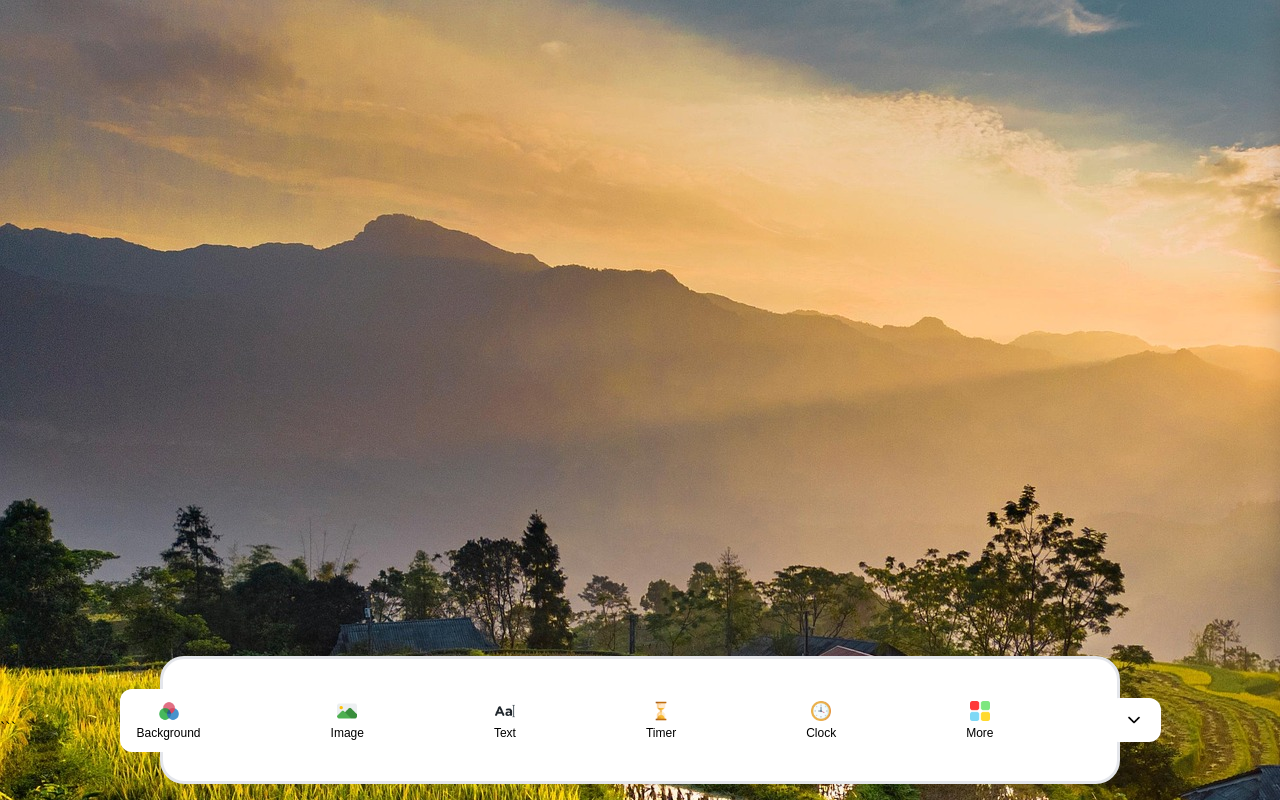
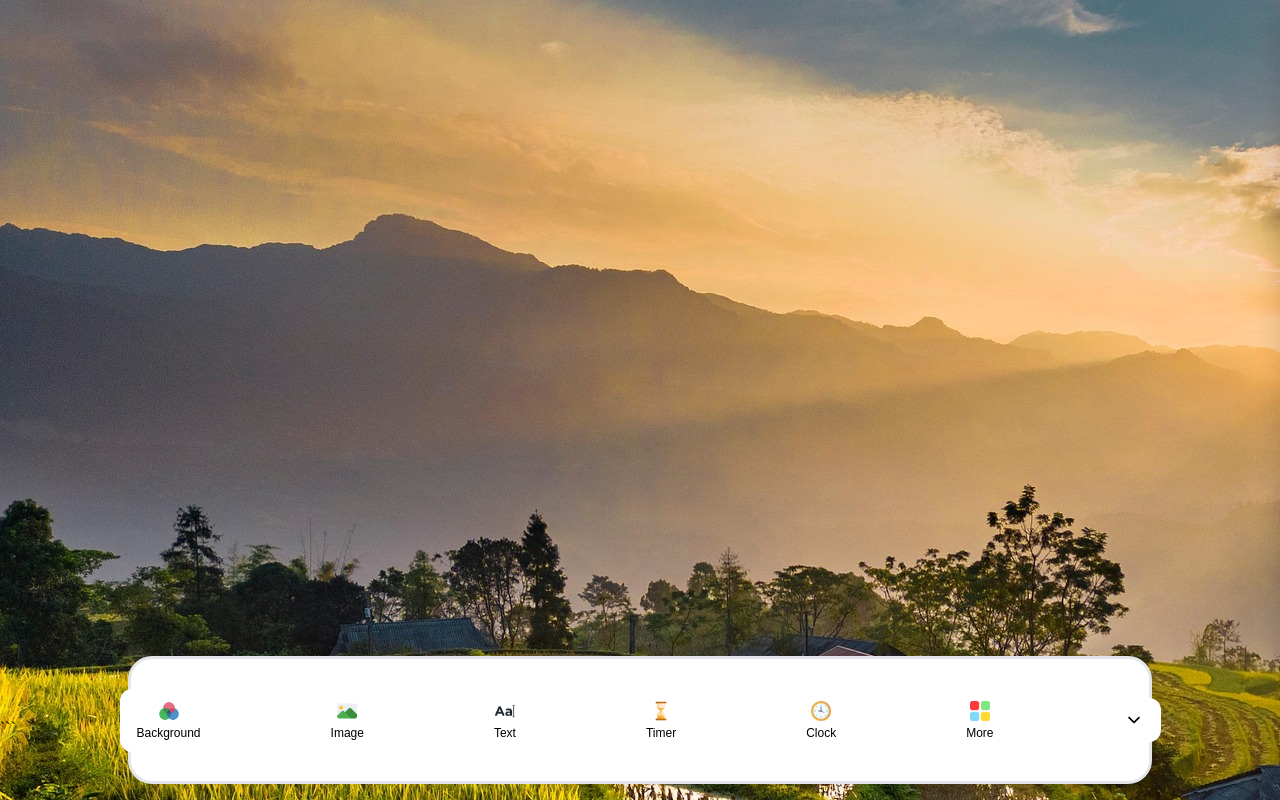
Before and after one commit to aheiner2001/Leaning-with-Comments, a plain HTML site: page classroomscreen/index.html in a window 1280 px wide. Drawn offline with Linux system fonts and the light colour scheme.

Commit message:
nav widht

```diff
--- a/classroomscreen/styles.css
+++ b/classroomscreen/styles.css
@@ -90,7 +90,7 @@
             left: 0;
             right: 0;
             height: 8rem;
-            width: 75%;
+            width: 80%;
             border-radius: 1.5rem;
             border: 3.5px #e4e6eb solid;
             background: rgb(255, 255, 255);
```
